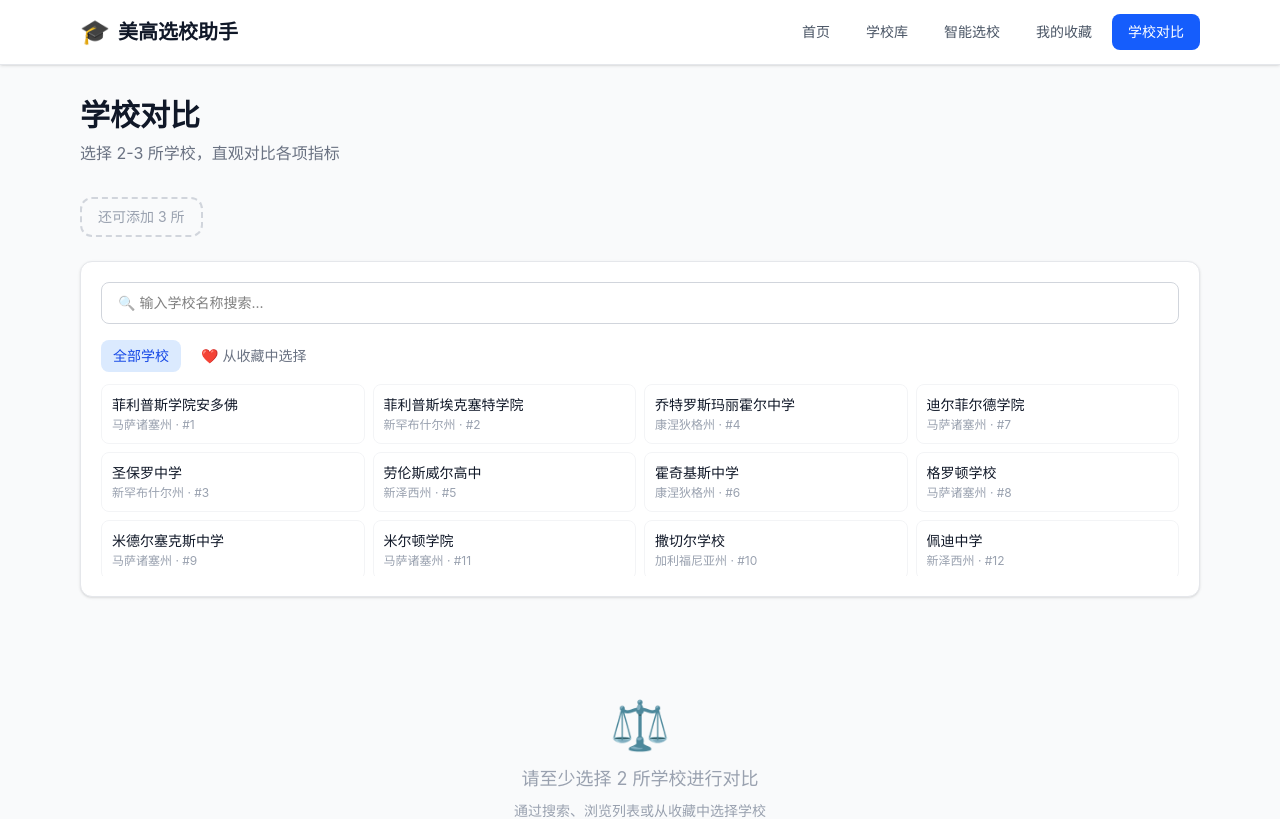
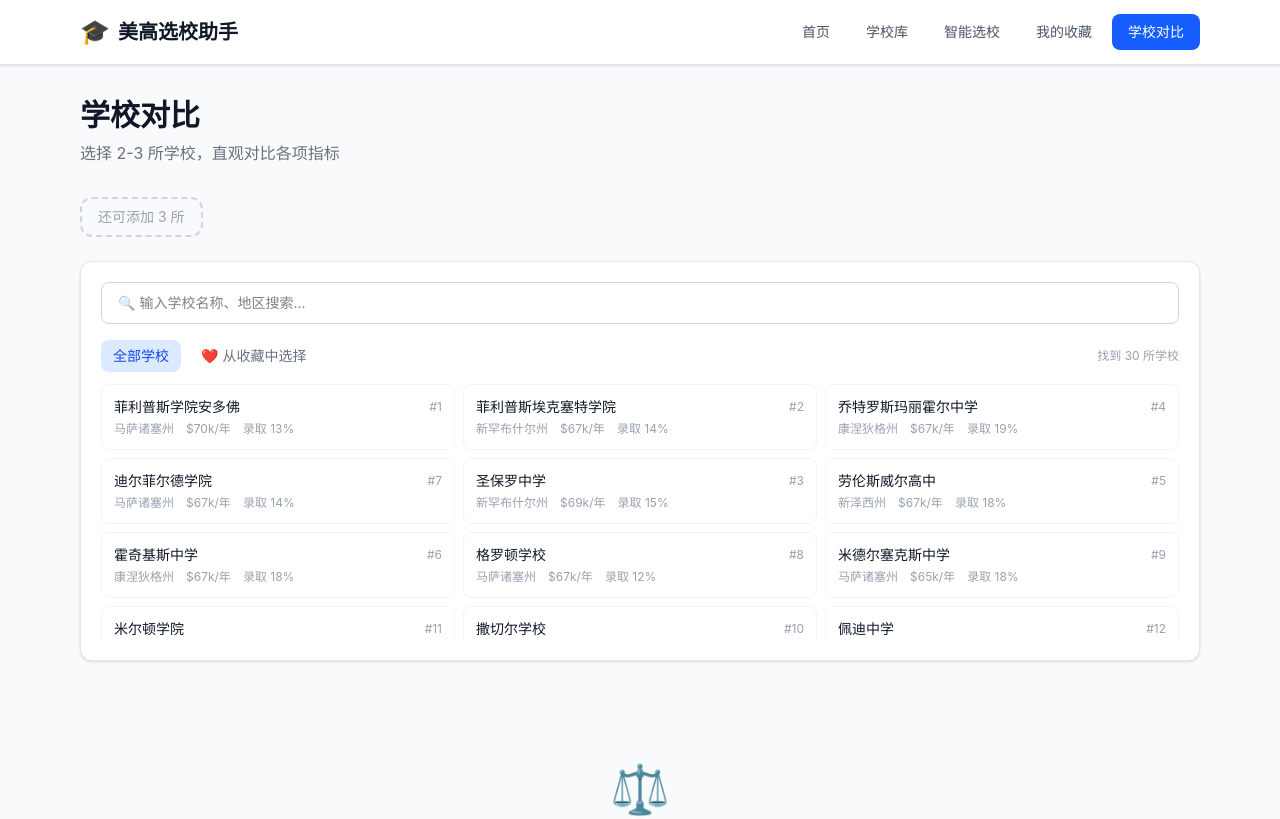
Before and after one commit to Hshyyy/meigao-helper, a React (Vite) app: page /compare in a window 1280 px wide. Shown: the top 819 px of the page. Built offline with nearby package versions, Linux system fonts and the light colour scheme.

Commit message:
优化对比页面：搜索联动、结果计数、清空按钮、卡片信息更丰富

```diff
--- a/src/pages/Compare.tsx
+++ b/src/pages/Compare.tsx
@@ -50,11 +50,21 @@ export default function Compare() {
 
   const compareSchools = schools.filter((s) => compareIds.includes(s.id));
 
-  const favoriteSchools = useMemo(() => {
-    return schools
-      .filter((s) => favorites.includes(s.id) && !compareIds.includes(s.id))
-      .slice(0, 8);
-  }, [favorites, compareIds]);
+  const filteredSchools = useMemo(() => {
+    const source = activeTab === "all" ? schools : schools.filter((s) => favorites.includes(s.id));
+    return source
+      .filter((s) => !compareIds.includes(s.id))
+      .filter((s) => {
+        if (!search.trim()) return true;
+        const q = search.trim().toLowerCase();
+        return (
+          s.nameCn.includes(q) ||
+          s.name.toLowerCase().includes(q) ||
+          s.state.includes(q) ||
+          s.city.toLowerCase().includes(q)
+        );
+      });
+  }, [activeTab, favorites, compareIds, search]);
 
   const addSchool = (id: number) => {
     if (compareIds.length >= 3) return;
@@ -118,18 +128,27 @@ export default function Compare() {
       {compareIds.length < 3 && (
         <div className="bg-white rounded-xl shadow-sm border border-gray-200 p-5 mb-6">
           {/* 搜索框 */}
-          <div className="mb-4">
+          <div className="relative mb-4">
             <input
               type="text"
               value={search}
               onChange={(e) => setSearch(e.target.value)}
-              placeholder="🔍 输入学校名称搜索..."
-              className="w-full border border-gray-300 rounded-lg px-4 py-2.5 text-sm"
+              placeholder="🔍 输入学校名称、地区搜索..."
+              className="w-full border border-gray-300 rounded-lg px-4 py-2.5 pr-10 text-sm"
             />
+            {search && (
+              <button
+                onClick={() => setSearch("")}
+                className="absolute right-3 top-1/2 -translate-y-1/2 text-gray-400 hover:text-gray-600"
+              >
+                ×
+              </button>
+            )}
           </div>
 
-          {/* 标签切换 */}
-          <div className="flex gap-2 mb-3">
+          {/* 标签切换 + 结果数量 */}
+          <div className="flex items-center justify-between mb-3">
+            <div className="flex gap-2">
               <button
                 onClick={() => setActiveTab("all")}
                 className={`px-3 py-1.5 rounded-lg text-sm transition-colors ${
@@ -154,40 +173,47 @@ export default function Compare() {
                 )}
               </button>
             </div>
+            <span className="text-xs text-gray-400">
+              找到 {filteredSchools.length} 所学校
+            </span>
+          </div>
 
           {/* 学校列表 */}
-          <div className="grid grid-cols-2 md:grid-cols-3 lg:grid-cols-4 gap-2 max-h-48 overflow-y-auto">
-            {(activeTab === "all" ? schools : favoriteSchools)
-              .filter((s) => !compareIds.includes(s.id))
-              .filter((s) => {
-                if (!search.trim()) return true;
-                const q = search.trim().toLowerCase();
-                return (
-                  s.nameCn.includes(q) ||
-                  s.name.toLowerCase().includes(q) ||
-                  s.state.includes(q)
-                );
-              })
-              .map((school) => (
+          {filteredSchools.length > 0 ? (
+            <div className="grid grid-cols-1 md:grid-cols-2 lg:grid-cols-3 gap-2 max-h-64 overflow-y-auto">
+              {filteredSchools.map((school) => (
                 <button
                   key={school.id}
                   onClick={() => addSchool(school.id)}
-                  className="text-left p-2.5 rounded-lg hover:bg-blue-50 border border-gray-100 text-sm transition-colors"
+                  className="text-left p-3 rounded-lg hover:bg-blue-50 border border-gray-100 text-sm transition-colors"
                 >
+                  <div className="flex items-center justify-between">
                     <div className="font-medium text-gray-900 truncate">
                       {school.nameCn}
                     </div>
-                  <div className="text-xs text-gray-400 mt-0.5">
-                    {school.state} · #{school.ranking}
+                    <span className="text-xs text-gray-400 ml-2 shrink-0">
+                      #{school.ranking}
+                    </span>
+                  </div>
+                  <div className="flex items-center gap-3 mt-1 text-xs text-gray-400">
+                    <span>{school.state}</span>
+                    <span>${(school.tuition / 1000).toFixed(0)}k/年</span>
+                    <span>录取 {school.acceptanceRate}%</span>
                   </div>
                 </button>
               ))}
             </div>
-
-          {activeTab === "favorites" && favoriteSchools.length === 0 && (
-            <p className="text-sm text-gray-400 text-center py-4">
-              还没有收藏任何学校，去学校库或智能选校页面收藏后再来对比
+          ) : (
+            <div className="text-center py-8 text-gray-400">
+              <p className="text-2xl mb-2">🔍</p>
+              <p className="text-sm">
+                {search.trim()
+                  ? `没有找到"${search}"相关的学校`
+                  : activeTab === "favorites"
+                  ? "还没有收藏任何学校，去学校库或智能选校页面收藏后再来对比"
+                  : "没有可选的学校"}
               </p>
+            </div>
           )}
         </div>
       )}
```
Lines whose indentation alone changed are shown as unchanged.
